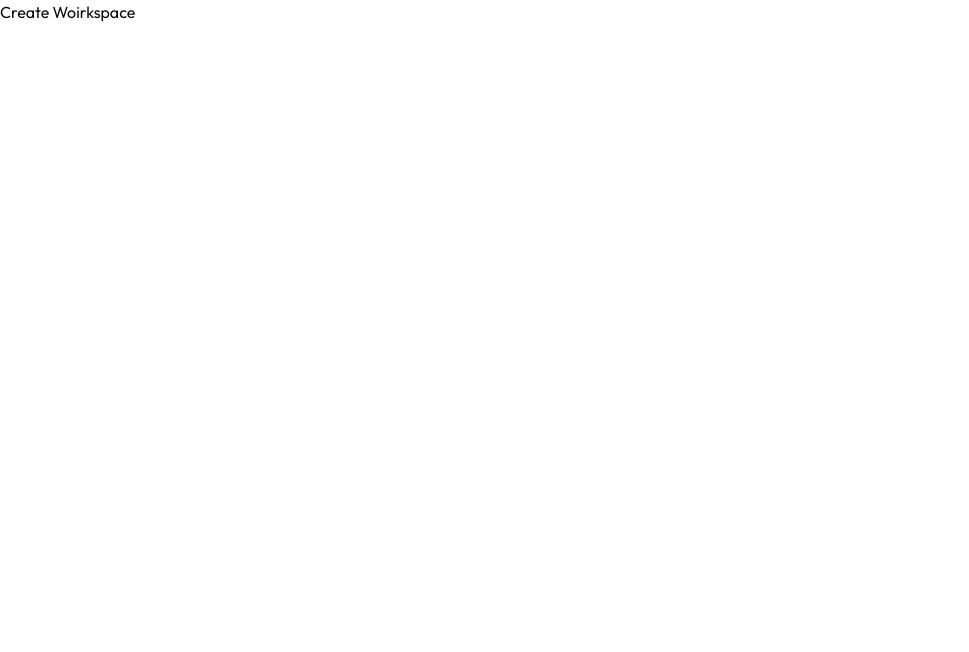
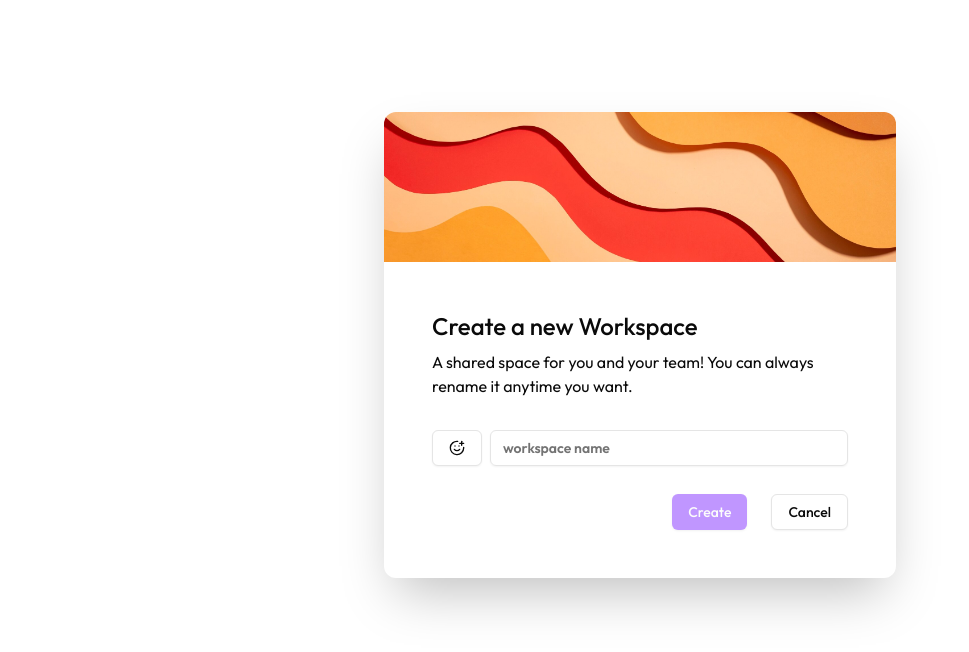
Before and after one commit to devanshV18/SyncBoard, a Next.js app: page /createworkspace in a window 1280 px wide. Shown: the top 652 px of the page, without its empty margins (0-969 px from the left). Built offline with nearby package versions, Linux system fonts and the light colour scheme.

Commit message:
workspace creation  card ui done

```diff
--- a/app/(routes)/createworkspace/page.jsx
+++ b/app/(routes)/createworkspace/page.jsx
@@ -1,9 +1,71 @@
-import React from 'react'
+"use client"
+import Image from 'next/image'
+import React, { useState } from 'react'
+import Button from '../../_components/Button'
+import Input from '../../_components/Input'
+import { SmilePlus } from 'lucide-react'
 
 function CreateWorkspace() {
+
+  const [coverImage, setCoverImage] = useState('/covern.png')
+  const [workspaceName, setWorkspaceName] = useState()
+
   return (
-    <div>
-      Create Woirkspace
+    <div className='p-10 md:px-36 lg:px-64 xl:px-96 py-28'>
+
+      <div className='shadow-2xl rounded-xl'>
+        {/* CoverImage */}
+        <div className='relative group cursor-pointer'>
+
+          <h2
+          className='hidden absolute p-4 w-full h-full group-hover:flex items-center justify-center text-xl font-medium'
+          >
+            Change Cover
+          </h2>
+
+          <div className='group-hover:opacity-60'>
+            <Image src={coverImage} width={400} height={400}
+              className='w-full h-[150px] object-cover rounded-t-xl'
+              alt='cover image'
+            />
+          </div>
+
+        </div>
+
+        {/* Input section */}
+
+        <div className='p-12'>
+          <h2 className='font-medium text-2xl'>
+            Create a new Workspace
+          </h2>
+          <h2 className='text-md mt-2'>
+            A shared space for you and your team! You can always rename it anytime you want.
+          </h2>
+
+          <div className='mt-8 flex gap-2 items-center'>
+            <Button variant="outline">
+              <SmilePlus/>
+            </Button>
+            <Input
+            placeholder="workspace name"
+            className="placeholder:font-semibold border p-2 rounded-md"
+            onChange={(e) => setWorkspaceName(e.target.value)}
+            />
+          </div>
+
+          <div className='mt-7 flex justify-end gap-6'>
+            <Button disabled={!workspaceName?.length} variant="default">
+              Create
+            </Button>
+            <Button variant="outline">
+              Cancel
+            </Button>
+          </div>
+        </div>
+
+      </div>
+
+
     </div>
   )
 }
--- /dev/null
+++ b/app/_components/CoverPicker.jsx
@@ -0,0 +1,11 @@
+import React from 'react'
+
+function CoverPicker() {
+  return (
+    <div>
+
+    </div>
+  )
+}
+
+export default CoverPicker
--- /dev/null
+++ b/app/_components/Input.jsx
@@ -0,0 +1,21 @@
+import React from "react"
+
+const Input = React.forwardRef(({ className, type = "text", ...props }, ref) => {
+  const baseStyles =
+    "flex h-9 w-full rounded-md border border-input bg-transparent px-3 py-1 text-sm shadow-sm transition-colors file:border-0 file:bg-transparent file:text-sm file:font-medium placeholder:text-muted-foreground focus-visible:outline-none focus-visible:ring-1 focus-visible:ring-ring disabled:cursor-not-allowed disabled:opacity-50"
+
+  const classes = `${baseStyles} ${className || ""}`
+
+  return (
+    <input
+      type={type}
+      className={classes}
+      ref={ref}
+      {...props}
+    />
+  )
+})
+
+Input.displayName = "Input"
+
+export default Input
--- /dev/null
+++ b/app/_shared/CoverOption.js
@@ -0,0 +1,45 @@
+export default[
+    {
+        imageUrl:'https://img.freepik.com/free-photo/colorful-wave-is-water-word-wave-is-bottom-right_1340-35420.jpg?ga=GA1.1.1679917421.1705195646&semt=ais_user_ai_gen'
+    },
+    {
+        imageUrl:'https://img.freepik.com/free-photo/abstract-flame-shapes-flowing-vibrant-blue-yellow-colors-generated-by-artificial-intelligence_188544-84559.jpg?ga=GA1.1.1679917421.1705195646&semt=ais_user_ai_gen'
+    },
+    {
+        imageUrl:'https://img.freepik.com/free-photo/smooth-waves-vibrant-colors-flow-abstractly-generated-by-ai_188544-9810.jpg?ga=GA1.1.1679917421.1705195646&semt=ais_user_ai_gen'
+    },
+    {
+        imageUrl:'https://img.freepik.com/free-vector/gradient-geometric-wallpaper_52683-55729.jpg?ga=GA1.1.1679917421.1705195646&semt=sph'
+    },
+    {
+        imageUrl:'https://img.freepik.com/free-vector/abstract-colorful-technology-dotted-wave-background_1035-17450.jpg?ga=GA1.1.1679917421.1705195646&semt=sph'
+    },
+    {
+        imageUrl:'https://img.freepik.com/free-photo/geometric-seamless-pattern_23-2151021459.jpg?ga=GA1.1.1679917421.1705195646&semt=sph'
+    },
+    {
+        imageUrl:'https://img.freepik.com/free-photo/vibrant-colors-flow-abstract-wave-pattern-generated-by-ai_188544-9781.jpg?ga=GA1.1.1679917421.1705195646&semt=sph'
+    },
+    {
+        imageUrl:'https://img.freepik.com/free-photo/abstract-psychedelic-papercut-background_23-2149303027.jpg?ga=GA1.1.1679917421.1705195646&semt=sph'
+    },
+    {
+        imageUrl:'https://img.freepik.com/free-vector/geometric-wallpaper-japanese-style_52683-34401.jpg?ga=GA1.1.1679917421.1705195646&semt=sph'
+    },
+    {
+        imageUrl:'https://img.freepik.com/free-photo/photorealistic-galaxy-background_23-2151064385.jpg?ga=GA1.1.1679917421.1705195646&semt=ais_user_ai_gen',
+    },
+    {
+        imageUrl:'https://img.freepik.com/free-photo/glowing-spaceship-orbits-sphere-deep-space-generated-by-ai_188544-9658.jpg?ga=GA1.1.1679917421.1705195646&semt=ais_user_ai_gen'
+    },
+    {
+        imageUrl:'https://img.freepik.com/free-photo/colorful-splash-paint-white-background_1409-5118.jpg?ga=GA1.1.1679917421.1705195646&semt=ais_user_ai_gen'
+    },
+    {
+        imageUrl:'https://img.freepik.com/free-photo/minimalist-colorful-3d-lines-background_1409-4965.jpg?t=st=1721822568~exp=1721826168~hmac=63610a79e449250105959bd41a3af2f9018622345d71625821a1d1affaf510fa&w=2000'
+    },
+    {
+        imageUrl:'https://img.freepik.com/free-photo/seamless-abstract-pattern-design_23-2151179146.jpg?ga=GA1.1.1679917421.1705195646&semt=ais_user_ai_gen'
+    }
+
+]
```
Also changed, not shown: public/cover.png (added), public/covern.png (added).
